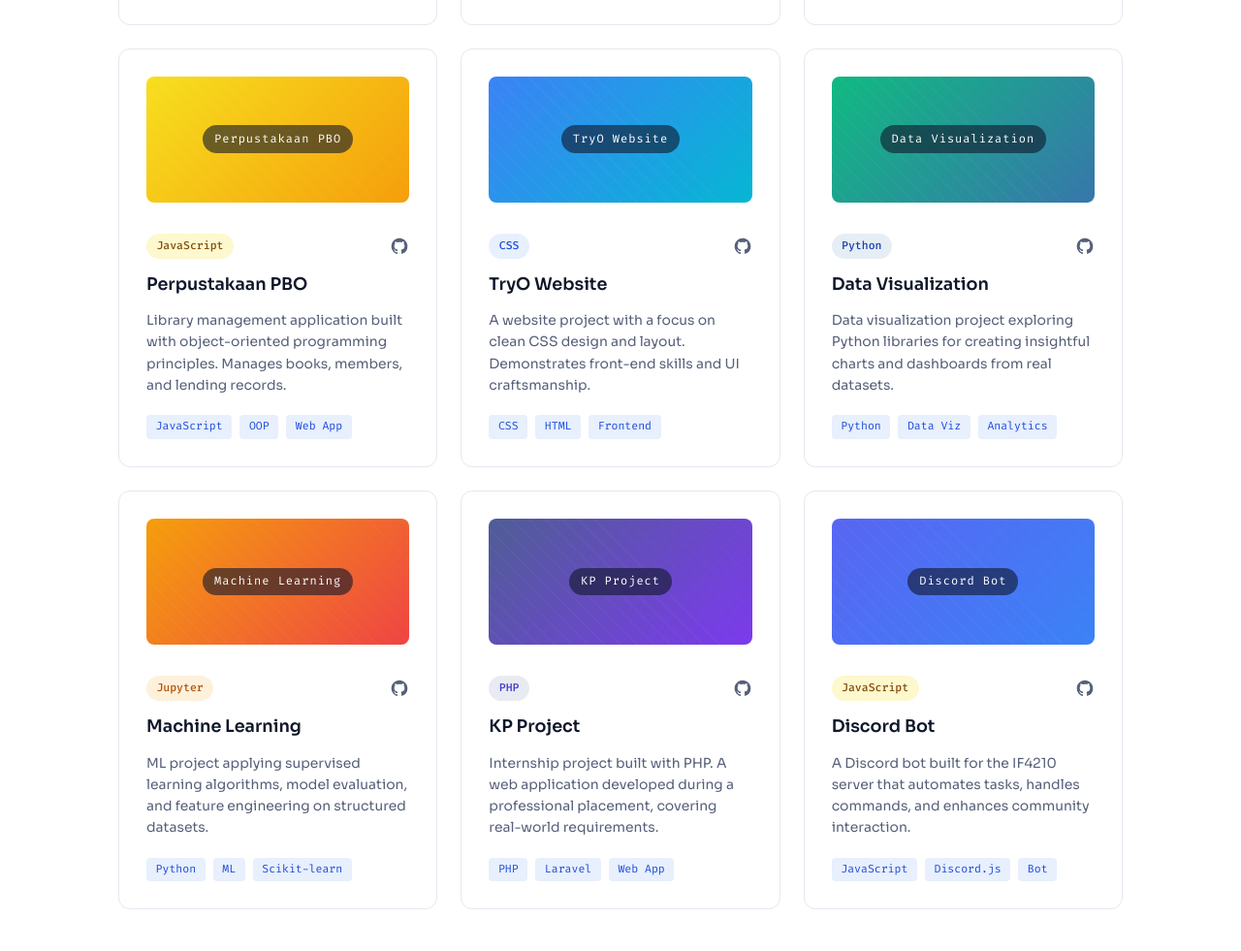
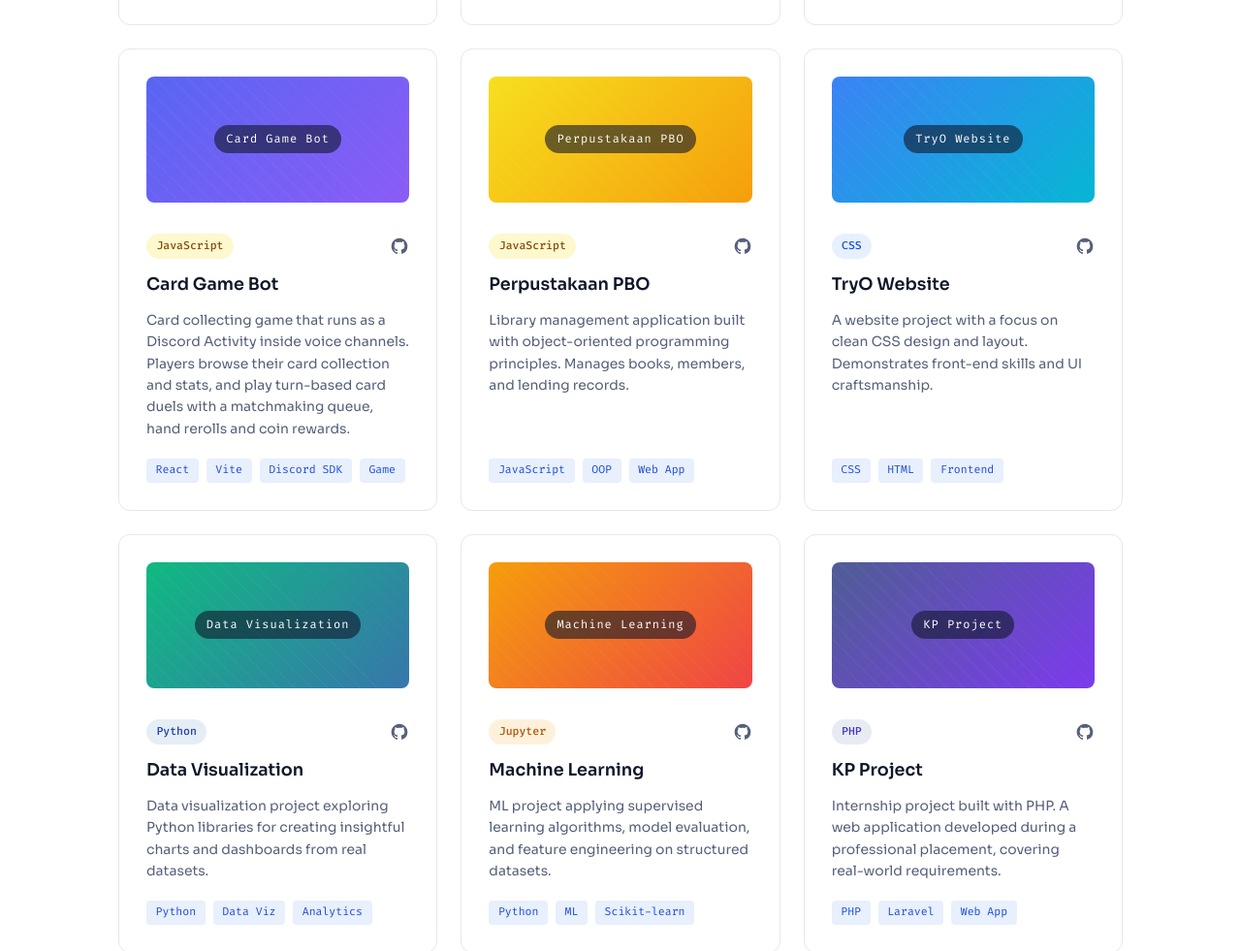
Before and after one commit to Arique69/arique69.github.io, a plain HTML site: page index.html in a window 1280 px wide. Shown: the part 4830-5811 px from the top of the page at 97% size. Drawn offline with Linux system fonts and the light colour scheme.

Commit message:
Add Card Game Bot project

```diff
--- a/index.html
+++ b/index.html
@@ -377,6 +377,26 @@
         </div>
 
         <div class="project-card">
+          <div class="project-preview" style="--g1:#5865f2;--g2:#8b5cf6">
+            <span class="preview-label">Card Game Bot</span>
+          </div>
+          <div class="project-top">
+            <span class="project-lang lang-js">JavaScript</span>
+            <a href="https://github.com/Arique69/idy-activity" target="_blank" rel="noopener" class="project-link" aria-label="GitHub">
+              <svg viewBox="0 0 24 24" fill="currentColor"><path d="M12 2C6.48 2 2 6.48 2 12c0 4.42 2.87 8.17 6.84 9.49.5.09.66-.22.66-.48v-1.7c-2.78.61-3.37-1.34-3.37-1.34-.45-1.15-1.11-1.46-1.11-1.46-.91-.62.07-.61.07-.61 1 .07 1.53 1.03 1.53 1.03.89 1.52 2.34 1.08 2.91.83.09-.65.35-1.08.63-1.33-2.22-.25-4.56-1.11-4.56-4.93 0-1.09.39-1.98 1.03-2.68-.1-.25-.45-1.27.1-2.64 0 0 .84-.27 2.75 1.02A9.56 9.56 0 0112 6.8c.85.004 1.7.115 2.5.337 1.909-1.29 2.747-1.02 2.747-1.02.546 1.372.202 2.386.1 2.636.64.7 1.028 1.592 1.028 2.683 0 3.842-2.339 4.687-4.566 4.935.359.309.678.919.678 1.852 0 1.336-.012 2.415-.012 2.741 0 .269.18.579.688.481A10.019 10.019 0 0022 12c0-5.52-4.48-10-10-10z"/></svg>
+            </a>
+          </div>
+          <h3 class="project-name">Card Game Bot</h3>
+          <p class="project-desc">Card collecting game that runs as a Discord Activity inside voice channels. Players browse their card collection and stats, and play turn-based card duels with a matchmaking queue, hand rerolls and coin rewards.</p>
+          <div class="project-tags">
+            <span class="tag">React</span>
+            <span class="tag">Vite</span>
+            <span class="tag">Discord SDK</span>
+            <span class="tag">Game</span>
+          </div>
+        </div>
+
+        <div class="project-card">
           <div class="project-preview" style="--g1:#f7df1e;--g2:#f59e0b">
             <span class="preview-label">Perpustakaan PBO</span>
           </div>
```
